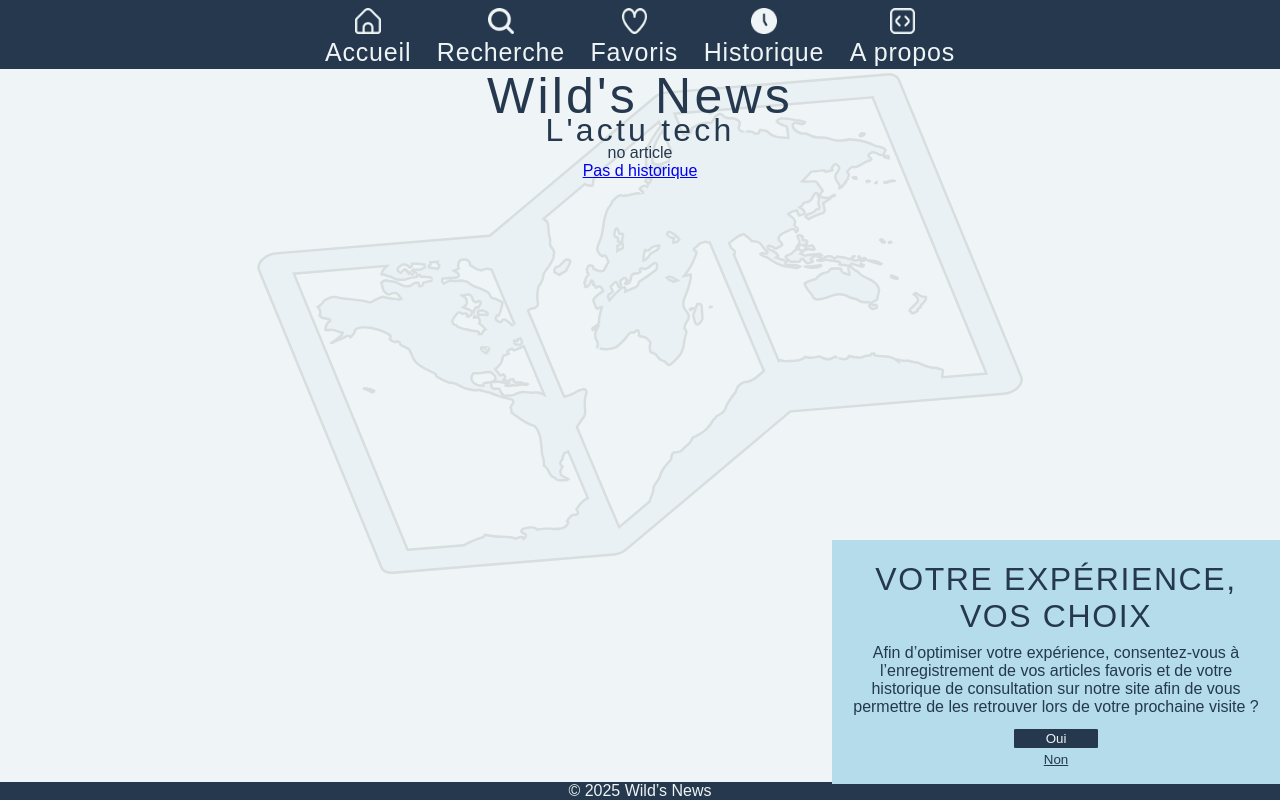
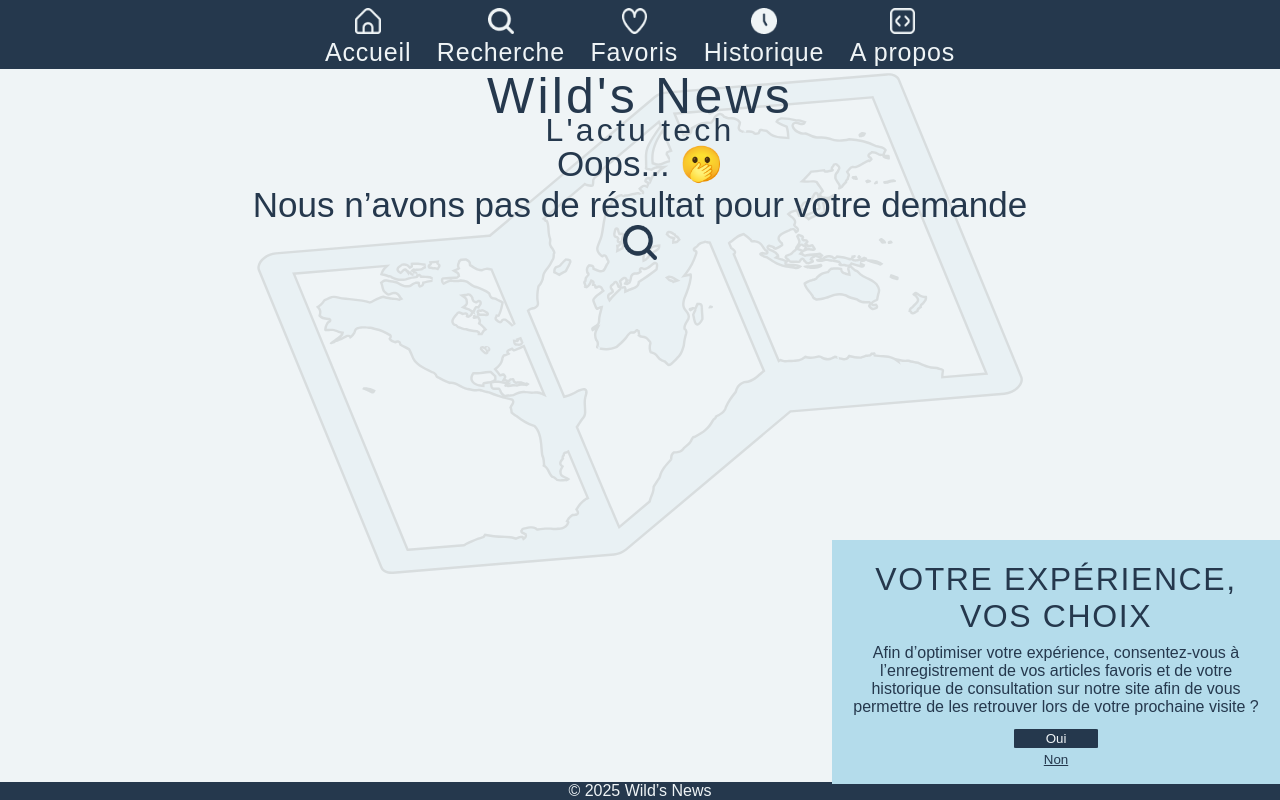
Before and after one commit to WildCodeSchool/2024-12-orleans-cda-project2-team-b, a React (Vite) app: page /historique in a window 1280 px wide. Built offline with nearby package versions, Linux system fonts and the light colour scheme; a web font is replaced by a local one.

Commit message:
display oops if historylist is empty

```diff
--- a/src/pages/history.jsx
+++ b/src/pages/history.jsx
@@ -1,13 +1,14 @@
-import { useContext, useEffect } from 'react';
+import { useContext } from 'react';
 import { Link, useNavigate } from 'react-router-dom';
 
 // import ArticleHistory from '../components/article-history';
 import LikeButton from '../components/like-button';
 import { ChoicesContext } from '../contexts/choices-context';
 import './history.scss';
+import NoHistory from './no-history';
 
-export default function History({ article }) {
-  const { listHistory, setArticleChosen, choiceLocalStorage, setListHistory, setHourHistory, hourHistory } =
+export default function History() {
+  const { listHistory, setArticleChosen, choiceLocalStorage, setListHistory, setHourHistory } =
     useContext(ChoicesContext);
   const navigate = useNavigate();
 
@@ -25,12 +26,6 @@ export default function History({ article }) {
       });
     }
     navigate(`/historique-choisi`);
-  }
-  useEffect(() => {
-    console.log('listHistory mis à jour :', listHistory);
-  }, [listHistory]); // Exécute ce log chaque fois que listHistory change
-  {
-    console.log('Rendering listHistory:', listHistory);
   }
 
   return (
@@ -50,11 +45,8 @@ export default function History({ article }) {
           ))}
         </div>
       ) : (
-        <p>no article</p>
+        <NoHistory />
       )}
-
-      {/* <Link to={`/historique-article/${historyId}`}>Lien d histo selected</Link> */}
-      <Link to='/pas-d-historique'>Pas d historique</Link>
     </>
   );
 }
```
